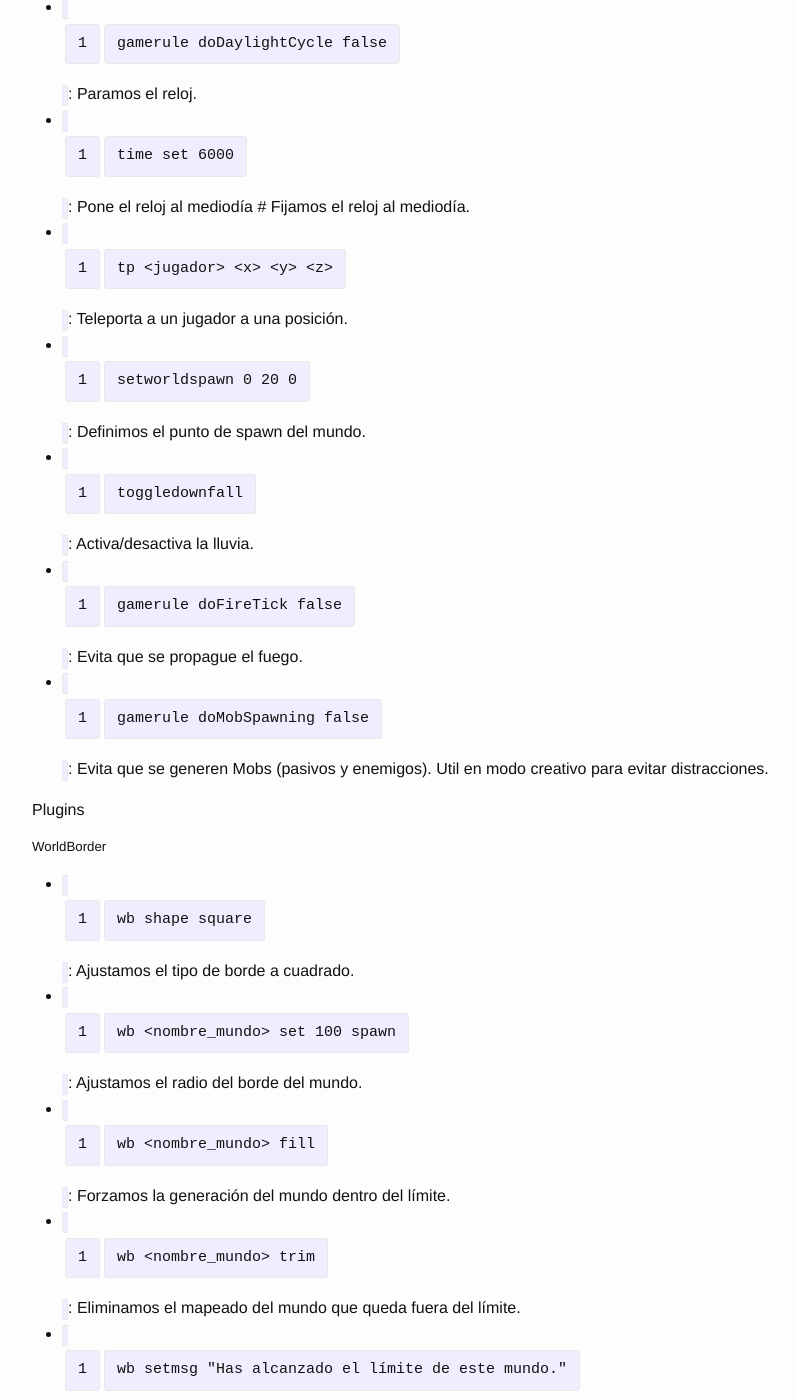
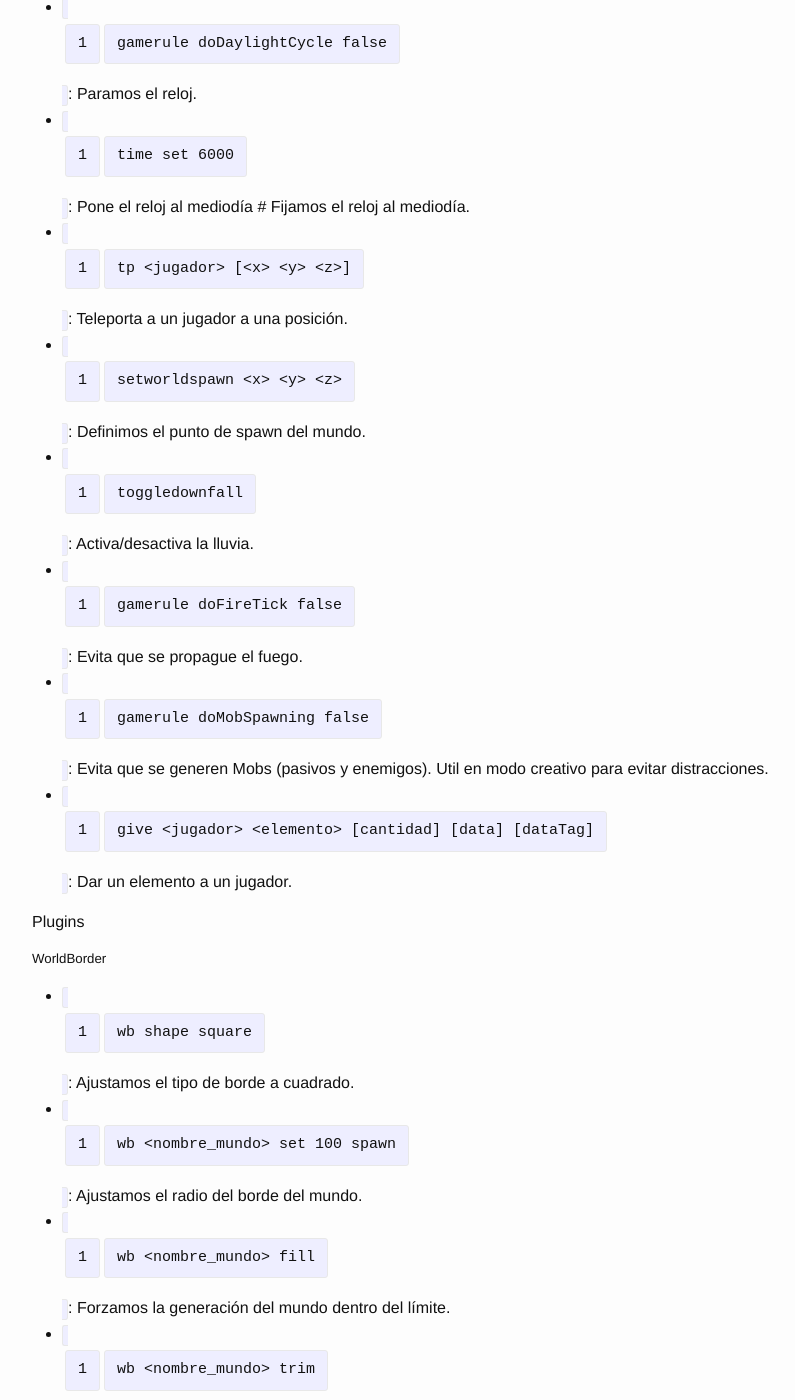
Before and after one commit to eduardofilo/eduardofilo.jekyll, a Jekyll site: the page built from proyectos/minecraft.md, in a window 1280 px wide and 1400 px high, scrolled down 3497 px. Shown: the whole window, without its empty margins (238-1033 px from the left). Built offline with Jekyll 4.4.1, drawn with Linux system fonts in a browser that asks for light colours; Markdown is read by kramdown in place of the engine named in the settings.

Commit message:
Cambio menor.

```diff
--- a/proyectos/minecraft.md
+++ b/proyectos/minecraft.md
@@ -150,11 +150,12 @@ worlds:
 
 * `gamerule doDaylightCycle false`: Paramos el reloj.
 * `time set 6000`: Pone el reloj al mediodía # Fijamos el reloj al mediodía.
-* `tp <jugador> <x> <y> <z>`: Teleporta a un jugador a una posición.
-* `setworldspawn 0 20 0`: Definimos el punto de spawn del mundo.
+* `tp <jugador> [<x> <y> <z>]`: Teleporta a un jugador a una posición.
+* `setworldspawn <x> <y> <z>`: Definimos el punto de spawn del mundo.
 * `toggledownfall`: Activa/desactiva la lluvia.
 * `gamerule doFireTick false`: Evita que se propague el fuego.
 * `gamerule doMobSpawning false`: Evita que se generen Mobs (pasivos y enemigos). Util en modo creativo para evitar distracciones.
+* `give <jugador> <elemento> [cantidad] [data] [dataTag]`: Dar un elemento a un jugador.
 
 #### Plugins
 
```
